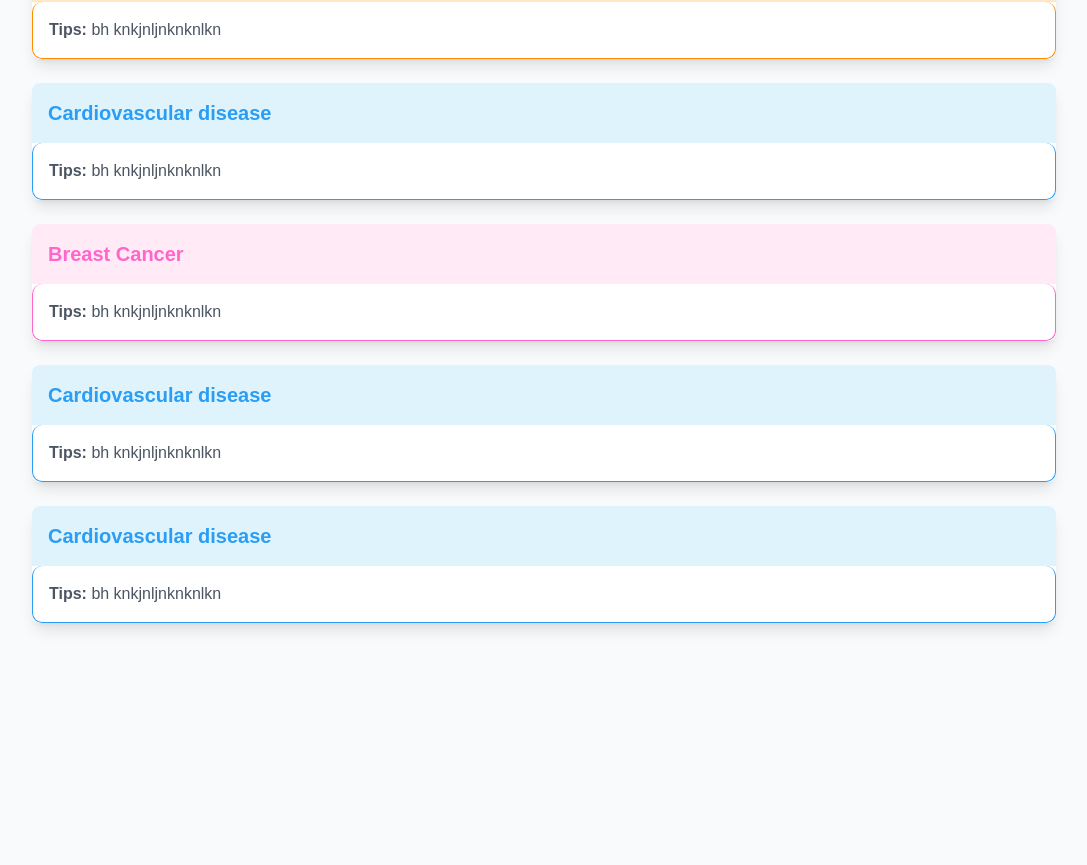
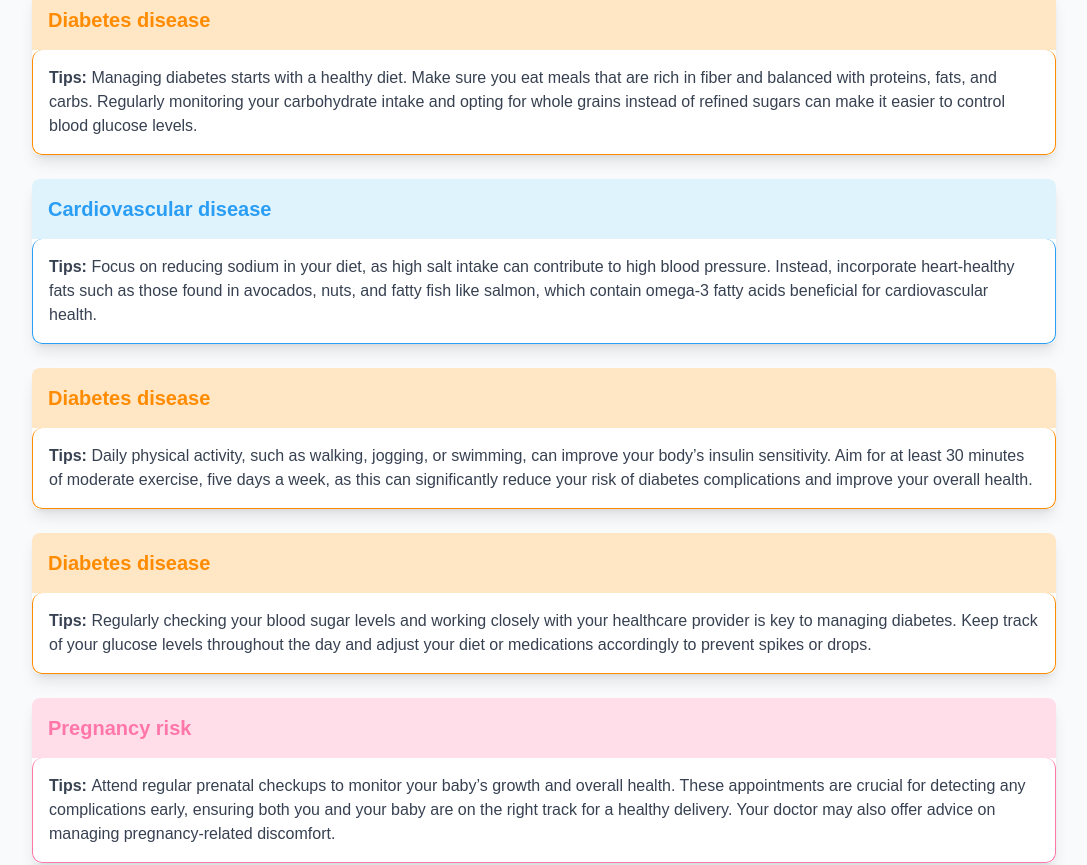
Before and after one commit to sheriffdeen-yusuf/medilink, a Next.js app: page /health-tips in a window 1280 px wide. Shown: the part 442-1307 px from the top of the page, without its empty margins (96-1183 px from the left). Before the commit the page ends 1161 px from the top, so only its background shows below. Built offline with nearby package versions, Linux system fonts and the light colour scheme.

Commit message:
added map and fetch hospital

```diff
--- a/app/account/results/AssessementDetail.tsx
+++ b/app/account/results/AssessementDetail.tsx
@@ -1,5 +1,4 @@
 /* eslint-disable @typescript-eslint/no-explicit-any */
-// "use client";
 import { Button } from '@/components/ui/button';
 import { getStyles } from '@/lib/utils';
 import { ExclamationCircleIcon, MapPinIcon } from '@heroicons/react/24/solid';
@@ -8,11 +7,26 @@ import {
   ExclamationTriangleIcon,
   TriangleUpIcon,
 } from '@radix-ui/react-icons';
-import React from 'react';
+import React, { useState, useEffect } from 'react';
+import { MapContainer, TileLayer, Marker, Popup } from 'react-leaflet';
+import { useGeolocation } from '@/hook/useGeoLocation';
+import 'leaflet/dist/leaflet.css';
 
 const page = (props: any) => {
   const { setShowDetail, assessmentDetails } = props;
   const styles = getStyles(assessmentDetails.result);
+  const {
+    error,
+    isLoading,
+    position: { lat, lng },
+    getPosition,
+  } = useGeolocation();
+
+  const [mapVisible, setMapVisible] = useState(false); // Control map visibility
+  const [mapPosition, setMapPosition] = useState<[number, number]>([
+    8.7832, 34.5085,
+  ]);
+  const [hospitals, setHospitals] = useState<any[]>([]); // Stores nearby hospitals
 
   const divStyles = {
     wrapper: {
@@ -42,6 +56,38 @@ const page = (props: any) => {
       <ExclamationTriangleIcon className="h-20 w-20" color={styles.iconColor} />
     );
   };
+
+  const handleClick = async () => {
+    await getPosition(); // Get user's location
+    setMapVisible(true); // Show the map
+    fetchNearbyHospitals(lat, lng); // Fetch nearby hospitals
+  };
+
+  // Fetch nearby hospitals using OpenStreetMap Overpass API
+  const fetchNearbyHospitals = async (latitude: number, longitude: number) => {
+    const overpassUrl = `https://overpass-api.de/api/interpreter?data=[out:json];node["amenity"="hospital"](around:70000,${latitude},${longitude});out;`;
+    // const overpassUrl = `https://overpass-api.de/api/interpreter?data=[out:json];node[amenity="hospital"];out;`;
+
+    try {
+      const response = await fetch(overpassUrl);
+      const data = await response.json();
+      const hospitalsData = data.elements.map((element: any) => ({
+        lat: element.lat,
+        lng: element.lon,
+        name: element.tags.name,
+      }));
+      setHospitals(hospitalsData); // Update hospitals state
+      console.log('hd', data);
+    } catch (error) {
+      console.error('Error fetching nearby hospitals:', error);
+    }
+  };
+
+  useEffect(() => {
+    if (lat && lng) {
+      setMapPosition([lat, lng]);
+    }
+  }, [lat, lng]);
 
   return (
     <div>
@@ -79,18 +125,60 @@ const page = (props: any) => {
         </div>
       </div>
 
+      {/* Map Section */}
+      {mapVisible && (
+        <div className="my-20">
+          <MapContainer
+            className="h-[60vh]"
+            center={mapPosition}
+            zoom={3}
+            scrollWheelZoom={false}
+          >
+            <TileLayer
+              attribution='&copy; <a href="https://www.openstreetmap.org/copyright">OpenStreetMap</a> contributors'
+              url="https://{s}.tile.openstreetmap.org/{z}/{x}/{y}.png"
+            />
+            <Marker position={mapPosition}>
+              <Popup>Your current location</Popup>
+            </Marker>
+
+            {/* Display markers for hospitals */}
+            {hospitals.map((hospital, index) => (
+              <Marker key={index} position={[hospital.lat, hospital.lng]}>
+                <Popup>{hospital.name}</Popup>
+              </Marker>
+            ))}
+          </MapContainer>
+        </div>
+      )}
+
       {/* Facilities Near You */}
-      <h1 className="font-semibold text-2xl mb-2 mt-24">Facilities Near You</h1>
-      <div className="bg-slate-100 rounded-lg flex flex-col justify-around items-center min-h-[20rem]">
+      {!mapVisible && (
+        <div className="my-12 bg-slate-100 rounded-lg flex flex-col justify-around items-center min-h-[20rem]">
           <MapPinIcon className="h-20 w-20" />
           <p className="font-extralight text-3xl text-stone-500 ">
             Choose your area to see facilities near you
           </p>
-        <Button size="lg" variant="outline">
-          {' '}
+          <Button onClick={handleClick} size="lg" variant="outline">
             Choose Area <ArrowDownIcon className="h-6 mx-2" />{' '}
           </Button>
         </div>
+      )}
+
+      {isLoading && <p>Loading position...</p>}
+      {error && <p>{error}</p>}
+      {lat && lng && (
+        <p>
+          Your GPS position:{' '}
+          <a
+            target="_blank"
+            rel="noreferrer"
+            href={`https://www.openstreetmap.org/#map=16/${lat}/${lng}`}
+          >
+            {lat}, {lng}
+          </a>
+        </p>
+      )}
     </div>
   );
 };
--- /dev/null
+++ b/app/account/results/map/page.js
@@ -0,0 +1,27 @@
+import React from 'react';
+import { MapContainer, TileLayer, Marker, Popup } from 'react-leaflet';
+
+const Map = () => {
+  return (
+    <div className="my-20">
+      <MapContainer
+        className="h-[50vh]"
+        center={[51.505, -0.09]}
+        zoom={13}
+        scrollWheelZoom={false}
+      >
+        <TileLayer
+          attribution='&copy; <a href="https://www.openstreetmap.org/copyright">OpenStreetMap</a> contributors'
+          url="https://{s}.tile.openstreetmap.org/{z}/{x}/{y}.png"
+        />
+        <Marker position={[51.505, -0.09]}>
+          <Popup>
+            A pretty CSS3 popup. <br /> Easily customizable.
+          </Popup>
+        </Marker>
+      </MapContainer>
+    </div>
+  );
+};
+
+export default Map;
--- a/app/health-tips/TipCard.jsx
+++ b/app/health-tips/TipCard.jsx
@@ -29,7 +29,7 @@ const TipCard = ({ tip }) => {
         }}
         className="p-4"
       >
-        <p className="text-gray-600 text-base">
+        <p className="text-gray-700 text-base">
           <strong>Tips: </strong>
           {tip.tipContent}
         </p>
--- a/app/layout.tsx
+++ b/app/layout.tsx
@@ -1,22 +1,22 @@
-import type { Metadata } from "next";
-import localFont from "next/font/local";
-import "./globals.css";
-import Header from "@/components/Header";
+import type { Metadata } from 'next';
+import localFont from 'next/font/local';
+import './globals.css';
+import Header from '@/components/Header';
 
 const geistSans = localFont({
-  src: "./fonts/GeistVF.woff",
-  variable: "--font-geist-sans",
-  weight: "100 900",
+  src: './fonts/GeistVF.woff',
+  variable: '--font-geist-sans',
+  weight: '100 900',
 });
 const geistMono = localFont({
-  src: "./fonts/GeistMonoVF.woff",
-  variable: "--font-geist-mono",
-  weight: "100 900",
+  src: './fonts/GeistMonoVF.woff',
+  variable: '--font-geist-mono',
+  weight: '100 900',
 });
 
 export const metadata: Metadata = {
-  title: "MediLink",
-  description: "Online Tele medicine Services",
+  title: 'MediLink',
+  description: 'Online Tele medicine Services',
 };
 
 export default function RootLayout({
@@ -26,6 +26,17 @@ export default function RootLayout({
 }>) {
   return (
     <html lang="en">
+      <link
+        rel="stylesheet"
+        href="https://unpkg.com/leaflet@1.9.4/dist/leaflet.css"
+        integrity="sha256-p4NxAoJBhIIN+hmNHrzRCf9tD/miZyoHS5obTRR9BMY="
+        crossOrigin=""
+      />
+      <script
+        src="https://unpkg.com/leaflet@1.9.4/dist/leaflet.js"
+        integrity="sha256-20nQCchB9co0qIjJZRGuk2/Z9VM+kNiyxNV1lvTlZBo="
+        crossOrigin=""
+      ></script>
       <body
         className={`${geistSans.variable} ${geistMono.variable} antialiased  min-h-screen bg-slate-50`}
       >
--- a/constants/index.js
+++ b/constants/index.js
@@ -15,26 +15,65 @@ export const assessementTypes = [
 export const tipsArray = [
   {
     tipType: 'Pregnancy risk',
-    tipContent: 'bh knkjnljnknknlkn ',
+    tipContent:
+      'Ensure you maintain a balanced and nutritious diet throughout your pregnancy. Incorporate a variety of vitamins and minerals, and take prenatal vitamins to support your baby’s development. Staying hydrated and eating smaller, more frequent meals can also help manage symptoms like nausea.',
+  },
+
+  {
+    tipType: 'Diabetes disease',
+    tipContent:
+      'Managing diabetes starts with a healthy diet. Make sure you eat meals that are rich in fiber and balanced with proteins, fats, and carbs. Regularly monitoring your carbohydrate intake and opting for whole grains instead of refined sugars can make it easier to control blood glucose levels.',
+  },
+  {
+    tipType: 'Cardiovascular disease',
+    tipContent:
+      'Focus on reducing sodium in your diet, as high salt intake can contribute to high blood pressure. Instead, incorporate heart-healthy fats such as those found in avocados, nuts, and fatty fish like salmon, which contain omega-3 fatty acids beneficial for cardiovascular health.',
   },
   {
     tipType: 'Diabetes disease',
-    tipContent: 'bh knkjnljnknknlkn ',
+    tipContent:
+      'Daily physical activity, such as walking, jogging, or swimming, can improve your body’s insulin sensitivity. Aim for at least 30 minutes of moderate exercise, five days a week, as this can significantly reduce your risk of diabetes complications and improve your overall health.',
+  },
+  {
+    tipType: 'Diabetes disease',
+    tipContent:
+      'Regularly checking your blood sugar levels and working closely with your healthcare provider is key to managing diabetes. Keep track of your glucose levels throughout the day and adjust your diet or medications accordingly to prevent spikes or drops.',
+  },
+
+  {
+    tipType: 'Pregnancy risk',
+    tipContent:
+      'Attend regular prenatal checkups to monitor your baby’s growth and overall health. These appointments are crucial for detecting any complications early, ensuring both you and your baby are on the right track for a healthy delivery. Your doctor may also offer advice on managing pregnancy-related discomfort.',
+  },
+  {
+    tipType: 'Breast Cancer',
+    tipContent:
+      'Perform monthly breast self-exams to check for any unusual changes, such as lumps, dimpling, or nipple discharge. These early checks, combined with regular clinical screenings, can help in detecting breast cancer at an earlier, more treatable stage.',
   },
   {
     tipType: 'Cardiovascular disease',
-    tipContent: 'bh knkjnljnknknlkn ',
+    tipContent:
+      'Avoid smoking and limit alcohol consumption, as both can significantly increase your risk of heart disease. Smoking damages blood vessels and can lead to high blood pressure, while excessive alcohol use can contribute to heart failure and arrhythmias.',
   },
   {
     tipType: 'Breast Cancer',
-    tipContent: 'bh knkjnljnknknlkn ',
+    tipContent:
+      'It is recommended that women over the age of 40 get regular mammograms to detect breast cancer early. Regular screenings, along with healthy lifestyle choices like maintaining a healthy weight and reducing alcohol consumption, can significantly lower your risk.',
+  },
+  {
+    tipType: 'Pregnancy risk',
+    tipContent:
+      'Getting enough sleep, avoiding stress, and staying physically active can help you maintain your health throughout your pregnancy. Low-impact activities like walking or prenatal yoga can reduce the risk of complications and improve your overall well-being.',
+  },
+
+  {
+    tipType: 'Breast Cancer',
+    tipContent:
+      'Maintaining a healthy weight and engaging in regular physical activity can lower your breast cancer risk. Obesity, especially after menopause, can increase estrogen levels, which is linked to a higher risk of breast cancer. Eating a diet rich in fruits, vegetables, and whole grains is also beneficial.',
   },
   {
     tipType: 'Cardiovascular disease',
-    tipContent: 'bh knkjnljnknknlkn ',
-  },
-  {
-    tipType: 'Cardiovascular disease',
-    tipContent: 'bh knkjnljnknknlkn ',
+    tipContent:
+      'Engage in regular exercise to keep your heart strong. Activities such as brisk walking, cycling, or swimming for at least 30 minutes daily can reduce the risk of heart disease. Strength training exercises also help improve overall cardiovascular function.',
   },
 ];
--- /dev/null
+++ b/hook/useGeoLocation.js
@@ -0,0 +1,29 @@
+import { useState } from 'react';
+
+export const useGeolocation = () => {
+  const [isLoading, setIsLoading] = useState(false);
+  const [position, setPosition] = useState({});
+  const [error, setError] = useState(null);
+
+  function getPosition() {
+    if (!navigator.geolocation)
+      return setError('Your browser does not support geolocation');
+
+    setIsLoading(true);
+    navigator.geolocation.getCurrentPosition(
+      (pos) => {
+        setPosition({
+          lat: pos.coords.latitude,
+          lng: pos.coords.longitude,
+        });
+        setIsLoading(false);
+      },
+      (error) => {
+        setError(error.message);
+        setIsLoading(false);
+      }
+    );
+  }
+
+  return { isLoading, position, error, getPosition };
+};
--- a/package.json
+++ b/package.json
@@ -19,11 +19,13 @@
     "axios": "^1.7.7",
     "class-variance-authority": "^0.7.0",
     "clsx": "^2.1.1",
+    "leaflet": "^1.9.4",
     "lucide-react": "^0.441.0",
     "next": "14.2.11",
     "react": "^18",
     "react-dom": "^18",
     "react-hook-form": "^7.53.0",
+    "react-leaflet": "^4.2.1",
     "react-spinners": "^0.14.1",
     "sweetalert2": "^11.14.1",
     "tailwind-merge": "^2.5.2",
```
Also changed, not shown: 1 other file (tests, documents, lock files or other folders). Lines whose indentation alone changed are shown as unchanged.
